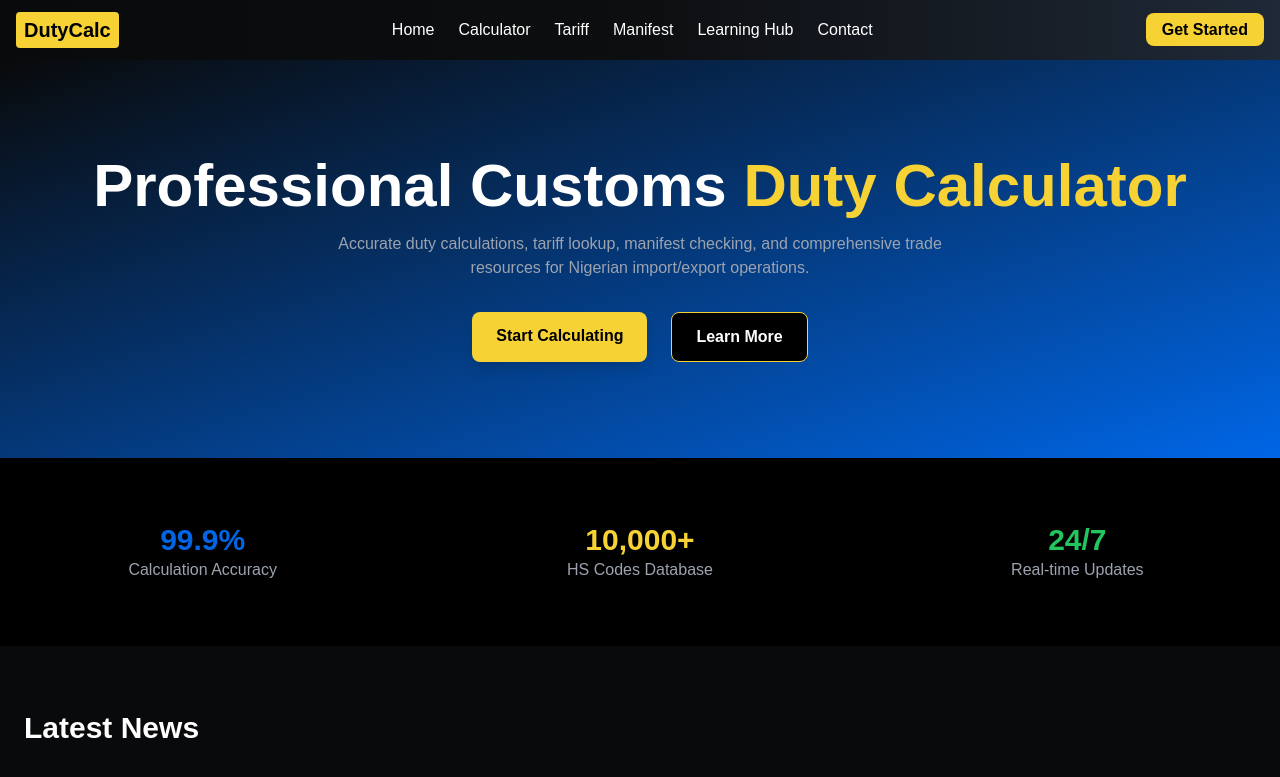
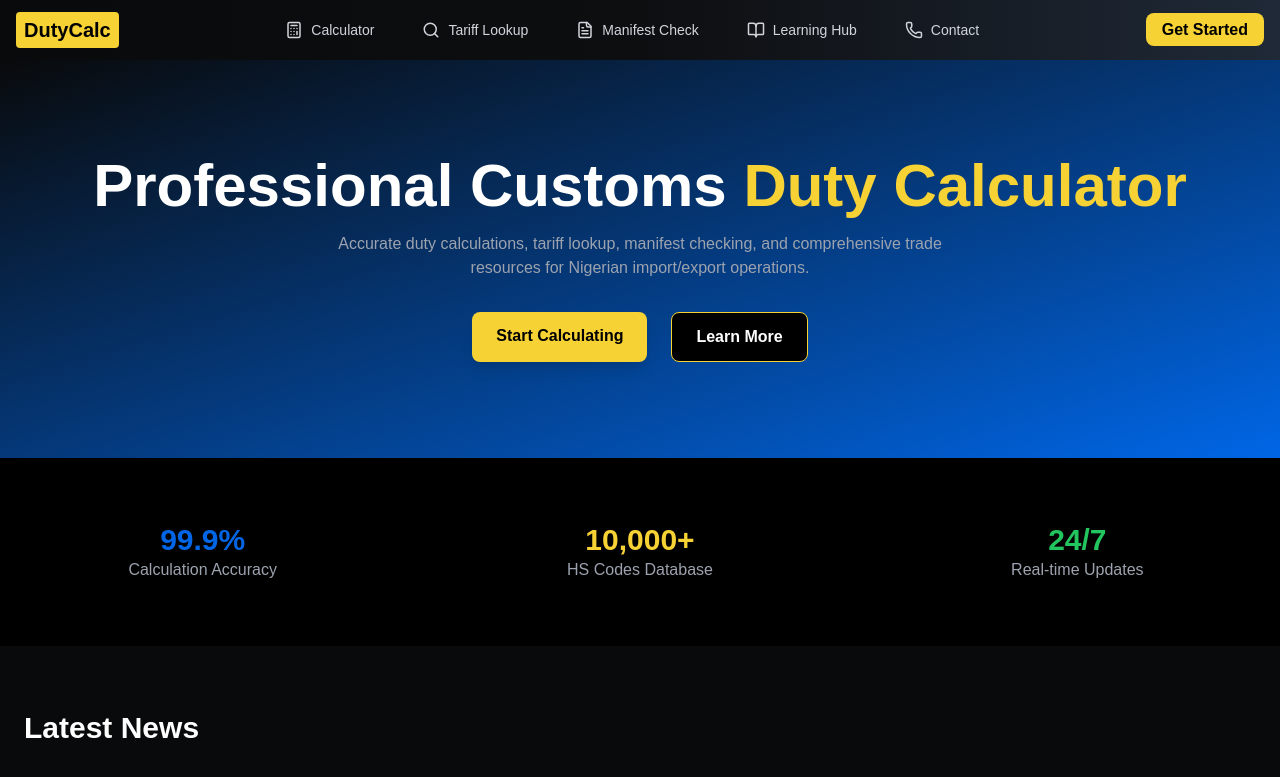
Before and after one commit to Ayblack07/dutycalc, a Next.js app: page / in a window 1280 px wide. Shown: the top 777 px of the page. Built offline with nearby package versions, Linux system fonts and the light colour scheme.

Commit message:
update navbar

```diff
--- a/src/components/navbar.tsx
+++ b/src/components/navbar.tsx
@@ -2,18 +2,17 @@
 
 import { useState } from "react";
 import Link from "next/link";
-import { Menu, X } from "lucide-react";
+import { Menu, X, Calculator, Search, FileText, BookOpen, Phone } from "lucide-react";
 
 export default function Navbar() {
   const [open, setOpen] = useState(false);
 
   const links = [
-    { href: "/", label: "Home" },
-    { href: "/calculator", label: "Calculator" },
-    { href: "/tariff", label: "Tariff" },
-    { href: "/manifest", label: "Manifest" },
-    { href: "/learning-hub", label: "Learning Hub" },
-    { href: "/contact", label: "Contact" },
+    { href: "/calculator", label: "Calculator", icon: Calculator },
+    { href: "/tariff", label: "Tariff Lookup", icon: Search },
+    { href: "/manifest", label: "Manifest Check", icon: FileText },
+    { href: "/learning-hub", label: "Learning Hub", icon: BookOpen },
+    { href: "/contact", label: "Contact", icon: Phone },
   ];
 
   return (
@@ -26,13 +25,14 @@ export default function Navbar() {
 
         {/* Desktop Menu */}
         <div className="hidden md:flex space-x-6">
-          {links.map(({ href, label }) => (
+          {links.map(({ href, label, icon: Icon }) => (
             <Link
               key={href}
               href={href}
-              className="hover:text-[#F7D234] transition"
+              className="flex items-center gap-2 px-3 py-2 rounded-md text-sm font-medium transition
+              text-gray-300 hover:text-white hover:bg-[#1F2937]"
             >
-              {label}
+              <Icon size={18} /> {label}
             </Link>
           ))}
         </div>
@@ -59,14 +59,15 @@ export default function Navbar() {
       {/* Mobile Dropdown */}
       {open && (
         <div className="md:hidden bg-[#1F2937] px-4 py-4 space-y-3">
-          {links.map(({ href, label }) => (
+          {links.map(({ href, label, icon: Icon }) => (
             <Link
               key={href}
               href={href}
-              className="block text-gray-300 hover:text-[#F7D234] transition"
+              className="flex items-center gap-2 px-3 py-2 rounded-md text-sm font-medium
+              text-gray-300 hover:text-white hover:bg-[#2c3446] transition"
               onClick={() => setOpen(false)}
             >
-              {label}
+              <Icon size={18} /> {label}
             </Link>
           ))}
 
```
